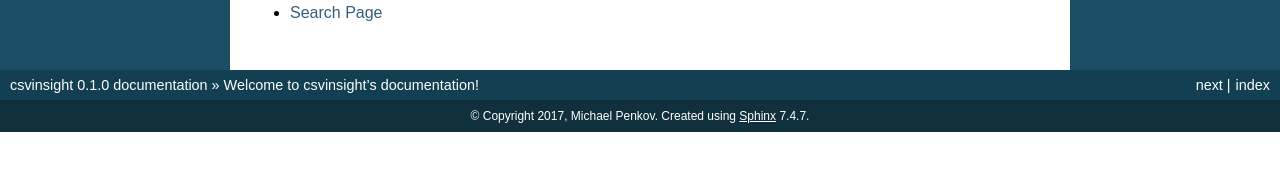
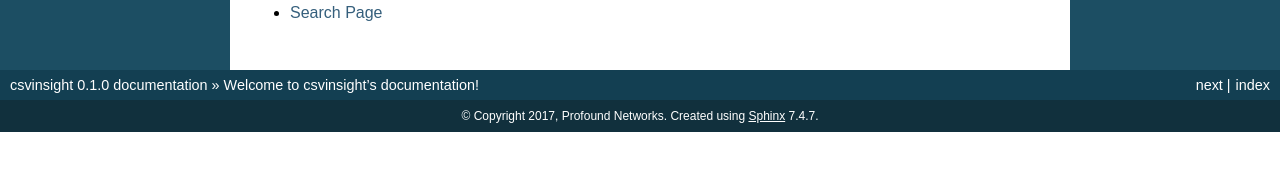
Before and after one commit to ProfoundNetworks/csvinsight, a Sphinx documentation site: the page built from docs/index.rst, in a window 1280 px wide. Shown: the part 599-770 px from the top of the page. Built offline with Sphinx 7.4.7, drawn with Linux system fonts in a browser that asks for light colours; pages that are not in the unit, such as notebooks, are missing from menus.

Commit message:
update copyright statement

```diff
--- a/docs/conf.py
+++ b/docs/conf.py
@@ -56,7 +56,7 @@ master_doc = 'index'
 
 # General information about the project.
 project = u'csvinsight'
-copyright = u"2017, Michael Penkov"
+copyright = u"2017, Profound Networks"
 
 # The version info for the project you're documenting, acts as replacement
 # for |version| and |release|, also used in various other places throughout
```
